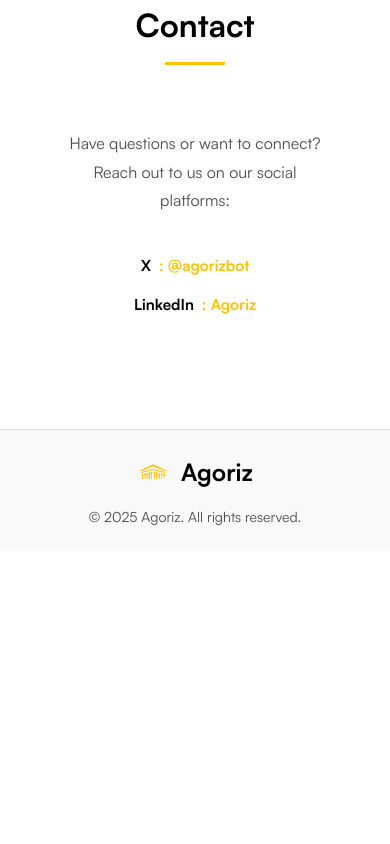
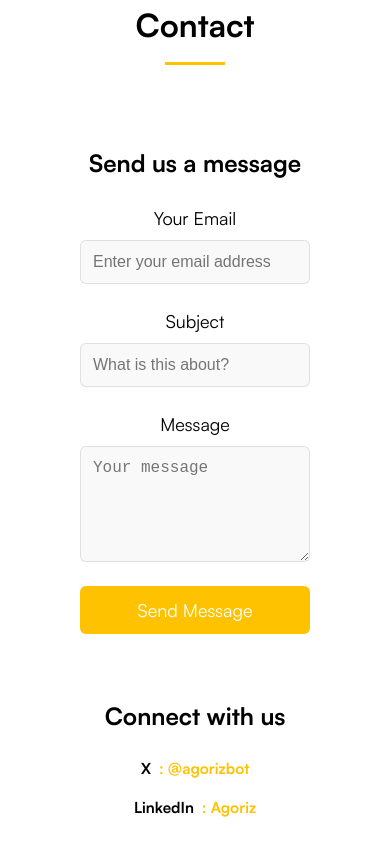
Before and after one commit to SergioBonatto/agoriz-site, a React (Vite) app: page / in a window 390 px wide. Shown: the part 6220-7064 px from the top of the page. Before the commit the page ends 6771 px from the top, so only its background shows below. Built offline with nearby package versions, Linux system fonts and the light colour scheme.

Commit message:
add: contact form

```diff
--- a/src/components/sections/Contact.tsx
+++ b/src/components/sections/Contact.tsx
@@ -1,29 +1,138 @@
-import { type FC } from 'react';
+import { type FC, useState } from 'react';
 import { Section } from '../common/Section';
 import '../../styles/components/sections/Contact.css';
 
-// Define contact information as constants for easy maintenance
 const CONTACT_INFO = {
   xProfile: 'https://x.com/agorizbot',
   linkedIn: 'https://www.linkedin.com/company/agoriz',
   xHandle: '@agorizbot',
+  email: 'agoriz@proton.me'
 };
 
 export const Contact: FC = () => {
+  const [status, setStatus] = useState<'idle' | 'sending' | 'success' | 'error'>('idle');
+  const [formData, setFormData] = useState({
+    email: '',
+    subject: '',
+    message: ''
+  });
+
+  const handleSubmit = async (e: React.FormEvent) => {
+    e.preventDefault();
+    setStatus('sending');
+
+    try {
+      const response = await fetch('https://formspree.io/f/mdkzwpwz', {
+        method: 'POST',
+        headers: {
+          'Content-Type': 'application/json'
+        },
+        body: JSON.stringify(formData)
+      });
+
+      if (response.ok) {
+        setStatus('success');
+        setFormData({ email: '', subject: '', message: '' });
+      } else {
+        setStatus('error');
+      }
+    } catch {
+      setStatus('error');
+    }
+  };
+
+  const handleChange = (e: React.ChangeEvent<HTMLInputElement | HTMLTextAreaElement>) => {
+    setFormData(prev => ({
+      ...prev,
+      [e.target.name]: e.target.value
+    }));
+  };
+
   return (
     <Section id="contact" title="Contact" className="contact">
       <div className="contact__container">
-        <p className="contact__description">
-          Have questions or want to connect? Reach out to us on our social platforms:
+        <div className="contact__content">
+          <div className="contact__form-section">
+            <h3 className="contact__subtitle">Send us a message</h3>
+            <form onSubmit={handleSubmit} className="contact__form">
+              <div className="contact__form-group">
+                <label htmlFor="email">Your Email</label>
+                <input
+                  type="email"
+                  id="email"
+                  name="email"
+                  value={formData.email}
+                  onChange={handleChange}
+                  required
+                  placeholder="Enter your email address"
+                />
+              </div>
+
+              <div className="contact__form-group">
+                <label htmlFor="subject">Subject</label>
+                <input
+                  type="text"
+                  id="subject"
+                  name="subject"
+                  value={formData.subject}
+                  onChange={handleChange}
+                  required
+                  placeholder="What is this about?"
+                />
+              </div>
+
+              <div className="contact__form-group">
+                <label htmlFor="message">Message</label>
+                <textarea
+                  id="message"
+                  name="message"
+                  value={formData.message}
+                  onChange={handleChange}
+                  required
+                  placeholder="Your message"
+                  rows={5}
+                />
+              </div>
+
+              <button
+                type="submit"
+                className="contact__submit-btn"
+                disabled={status === 'sending'}
+              >
+                {status === 'sending' ? 'Sending...' : 'Send Message'}
+              </button>
+
+              {status === 'success' && (
+                <p className="contact__status contact__status--success">
+                  Message sent successfully! We'll get back to you soon.
                 </p>
+              )}
+
+              {status === 'error' && (
+                <p className="contact__status contact__status--error">
+                  Failed to send message. Please try again or contact us directly.
+                </p>
+              )}
+            </form>
+          </div>
+
+          <div className="contact__social-section">
+            <h3 className="contact__subtitle">Connect with us</h3>
             <ul className="contact__list">
+              {/* <li className="contact__item">
+                <a
+                  href={`mailto:${CONTACT_INFO.email}`}
+                  className="contact__link"
+                >
+                  <span className="contact__platform">Email</span>: {CONTACT_INFO.email}
+                </a>
+              </li> */}
               <li className="contact__item">
                 <a
                   href={CONTACT_INFO.xProfile}
                   target="_blank"
                   rel="noopener noreferrer"
                   className="contact__link"
-              aria-label="Follow us on X"
                 >
                   <span className="contact__platform">X</span>: {CONTACT_INFO.xHandle}
                 </a>
@@ -34,13 +143,14 @@ export const Contact: FC = () => {
                   target="_blank"
                   rel="noopener noreferrer"
                   className="contact__link"
-              aria-label="Connect with us on LinkedIn"
                 >
                   <span className="contact__platform">LinkedIn</span>: Agoriz
                 </a>
               </li>
             </ul>
           </div>
+        </div>
+      </div>
     </Section>
   );
 };
--- a/src/styles/components/sections/Contact.css
+++ b/src/styles/components/sections/Contact.css
@@ -58,6 +58,113 @@
   color: var(--text-primary);
 }
 
+
+.contact__content {
+  display: grid;
+  grid-template-columns: 1fr 1fr;
+  gap: 3rem;
+  width: 100%;
+}
+
+.contact__form-section,
+.contact__social-section {
+  padding: 2rem;
+}
+
+.contact__subtitle {
+  font-size: 1.5rem;
+  font-weight: 600;
+  margin-bottom: 1.5rem;
+  color: var(--text-primary);
+}
+
+.contact__form {
+  display: flex;
+  flex-direction: column;
+  gap: 1.5rem;
+}
+
+.contact__form-group {
+  display: flex;
+  flex-direction: column;
+  gap: 0.5rem;
+}
+
+.contact__form-group label {
+  font-weight: 500;
+  color: var(--text-primary);
+}
+
+.contact__form-group input,
+.contact__form-group textarea {
+  padding: 0.75rem;
+  border: 1px solid var(--border-color);
+  border-radius: 6px;
+  background: var(--background-secondary);
+  color: var(--text-primary);
+  font-size: 1rem;
+  transition: border-color 0.3s ease;
+  resize: vertical;
+  width: 100%;
+  max-width: 100%;
+}
+
+
+.contact__form-group input:focus,
+.contact__form-group textarea:focus {
+  outline: none;
+  border-color: var(--accent-primary);
+}
+
+.contact__submit-btn {
+  padding: 0.75rem 1.5rem;
+  background: var(--accent-primary);
+  color: var(--background-primary);
+  border: none;
+  border-radius: 6px;
+  font-weight: 600;
+  cursor: pointer;
+  transition: transform 0.3s ease;
+}
+
+.contact__submit-btn:hover {
+  transform: translateY(-2px);
+}
+
+.contact__submit-btn:disabled {
+  opacity: 0.7;
+  cursor: not-allowed;
+}
+
+.contact__status {
+  padding: 1rem;
+  border-radius: 6px;
+  text-align: center;
+  margin-top: 1rem;
+}
+
+.contact__status--success {
+  background: rgba(0, 200, 0, 0.1);
+  color: #00c853;
+}
+
+.contact__status--error {
+  background: rgba(255, 0, 0, 0.1);
+  color: #ff1744;
+}
+
+@media (max-width: 768px) {
+  .contact__content {
+    grid-template-columns: 1fr;
+    gap: 2rem;
+  }
+
+  .contact__form-section,
+  .contact__social-section {
+    padding: 1rem;
+  }
+}
+
 @media (max-width: 768px) {
   .contact {
     padding: 2rem 0;
```
Lines whose indentation alone changed are shown as unchanged.
